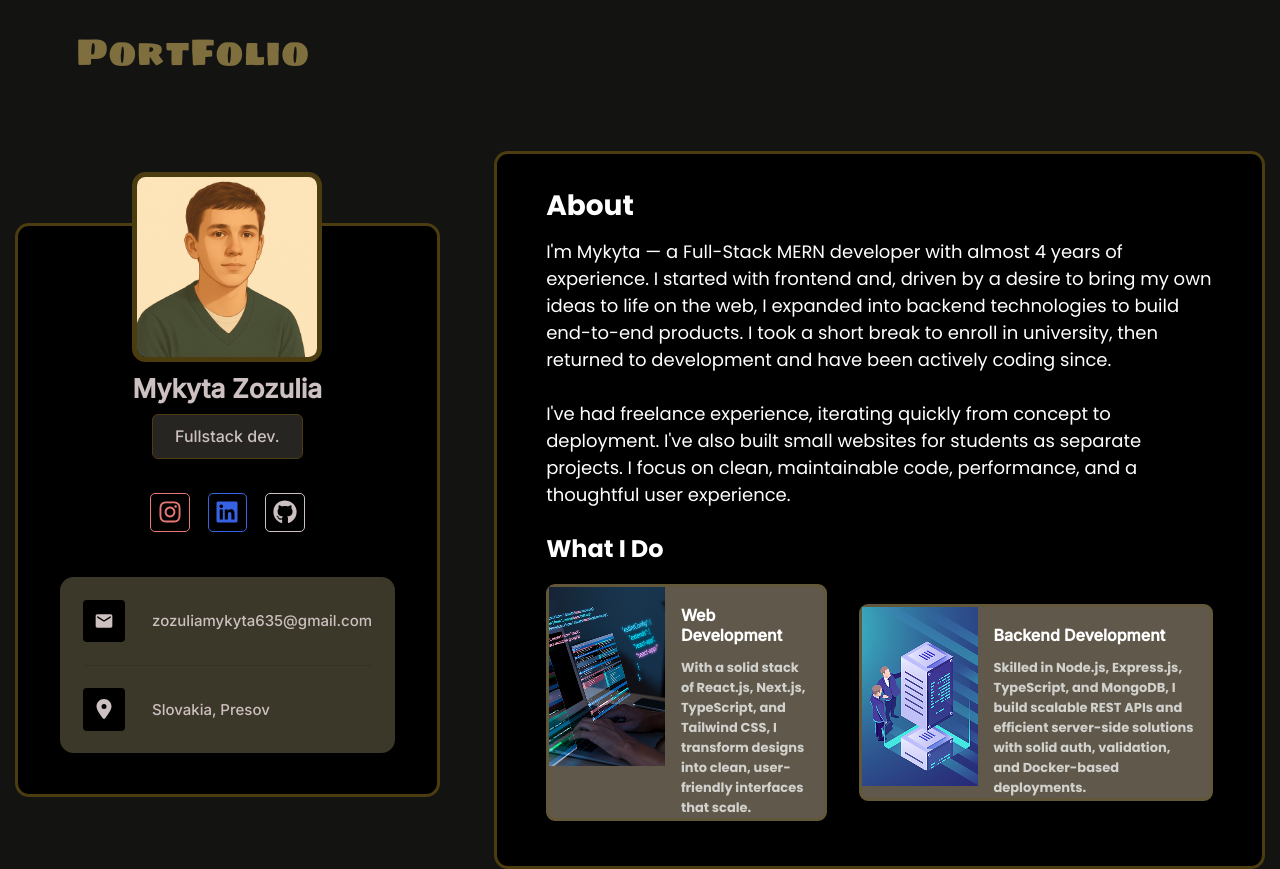
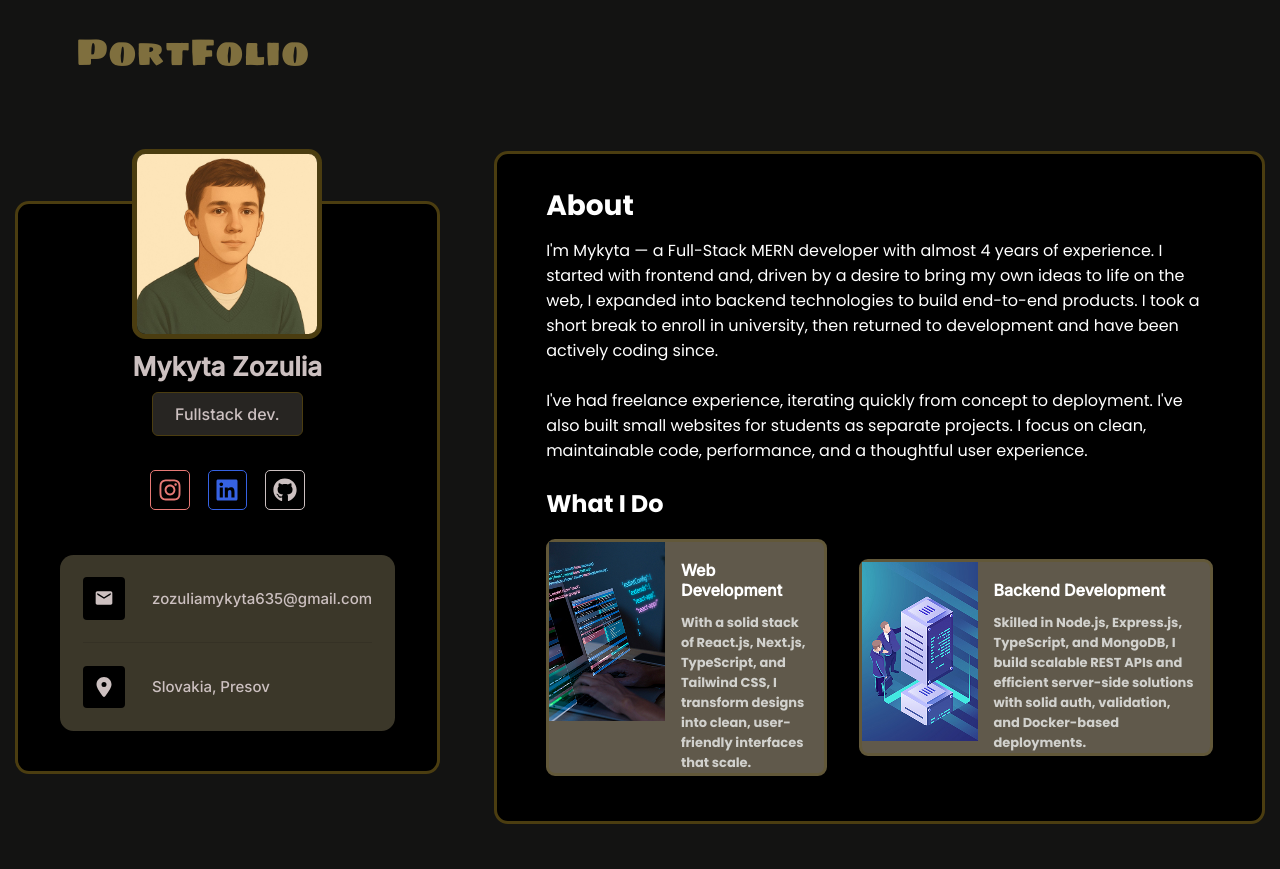
Before and after one commit to ZozuliaMykyta/portfolio-v2, a React (Vite) app: page / in a window 1280 px wide. After the commit the page ends 824 px from the top, so only its background shows below. Built offline with nearby package versions, Linux system fonts and the light colour scheme.

Commit message:
style: adjust font size for AboutMe description for better readability

```diff
--- a/src/components/About/AboutMe.tsx
+++ b/src/components/About/AboutMe.tsx
@@ -21,7 +21,7 @@ const AboutMe: React.FC = () => {
   return (
     <div className="dark-bg pt-7 pb-10 px-11">
       <h2 className="text-white text-[28px] font-bold mb-2.5">About</h2>
-      <p className="text-white">
+      <p className="text-white text-[16px]">
         I'm Mykyta — a Full-Stack MERN developer with almost 4 years of
         experience. I started with frontend and, driven by a desire to bring my
         own ideas to life on the web, I expanded into backend technologies to
```
